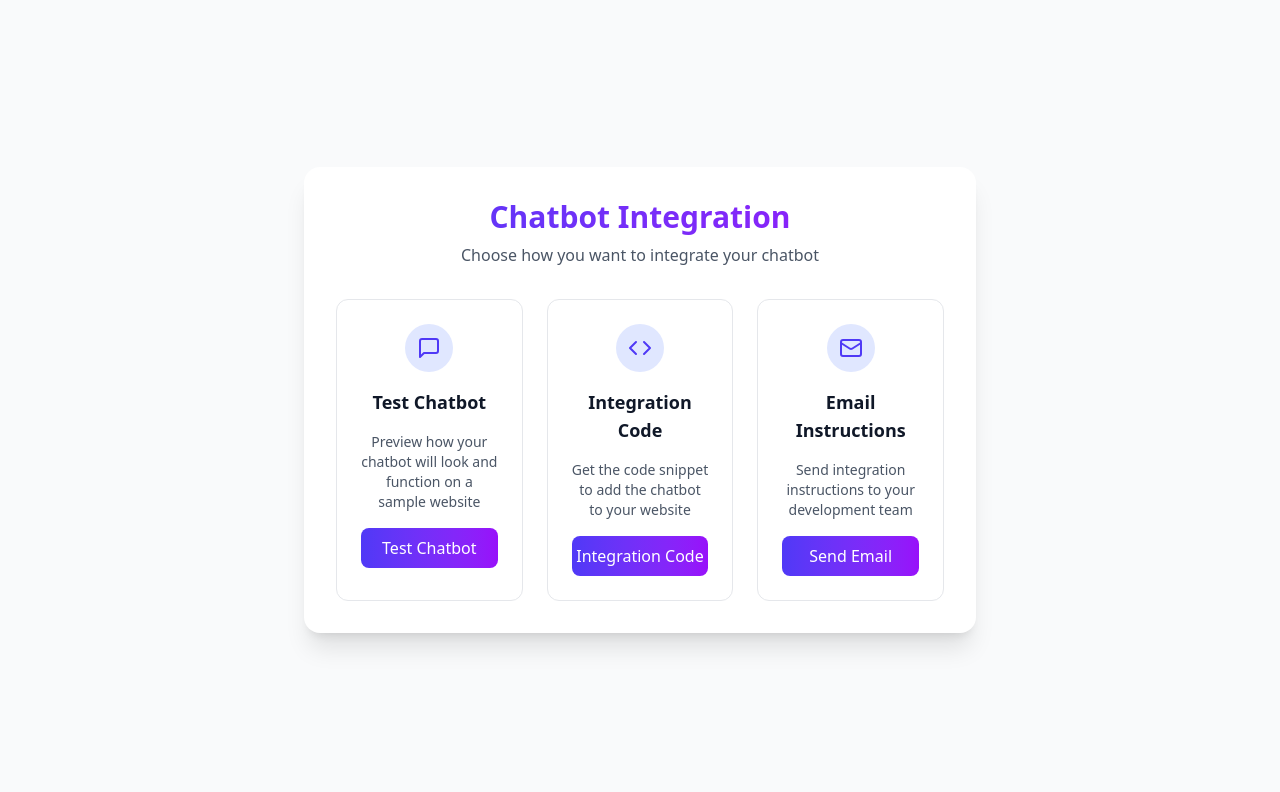
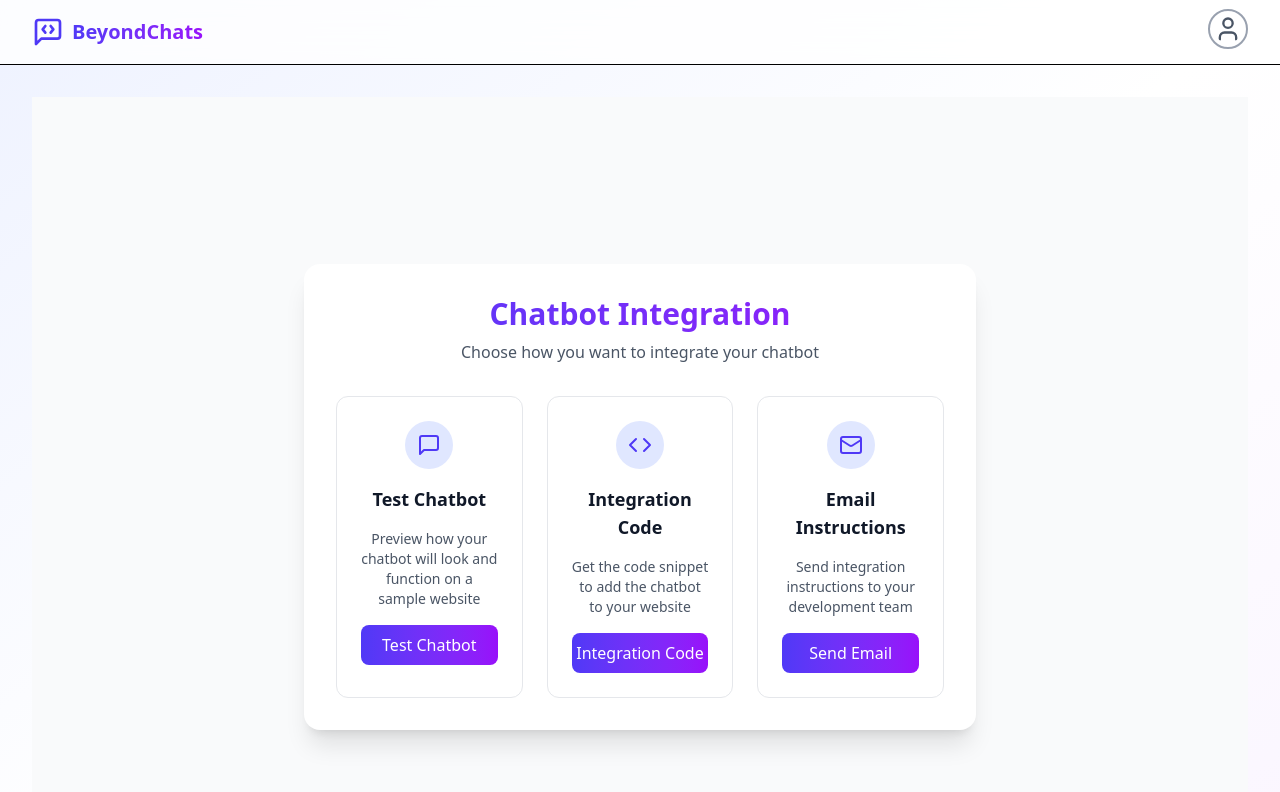
Before and after one commit to KumaloWilson/beyondchats_assignment, a React (Vite) app: page /chatbot-integration in a window 1280 px wide. Shown: the top 792 px of the page. Built offline with nearby package versions, Linux system fonts and the light colour scheme; no server answers; sample sign-in values are in the browser's storage.

Commit message:
chatbot intergration done and dusted

```diff
--- a/src/pages/ChatbotIntergration/views/ChatbotIntegration.tsx
+++ b/src/pages/ChatbotIntergration/views/ChatbotIntegration.tsx
@@ -6,6 +6,7 @@ import { IntegrationFailed } from '../components/intergration_failed';
 import { IntegrationOptions } from '../components/intergration_option';
 import { IntegrationSuccess } from '../components/intergration_success';
 import { TestWebsite } from '../components/test_site';
+import { Layout } from '../../../components/Layout';
 
 export const INTEGRATION_STATES = {
   NOT_STARTED: 'not_started',
@@ -68,6 +69,7 @@ export const ChatbotIntegration = () => {
   };
 
   return (
+    <Layout>
       <div className="min-h-screen bg-gray-50 flex items-center justify-center p-4">
         <div className="w-full max-w-2xl bg-white shadow-xl rounded-2xl p-8">
           <div className="text-center mb-8">
@@ -98,5 +100,7 @@ export const ChatbotIntegration = () => {
           </AnimatePresence>
         </div>
       </div>
+
+    </Layout>
   );
 };
```
Lines whose indentation alone changed are shown as unchanged.
